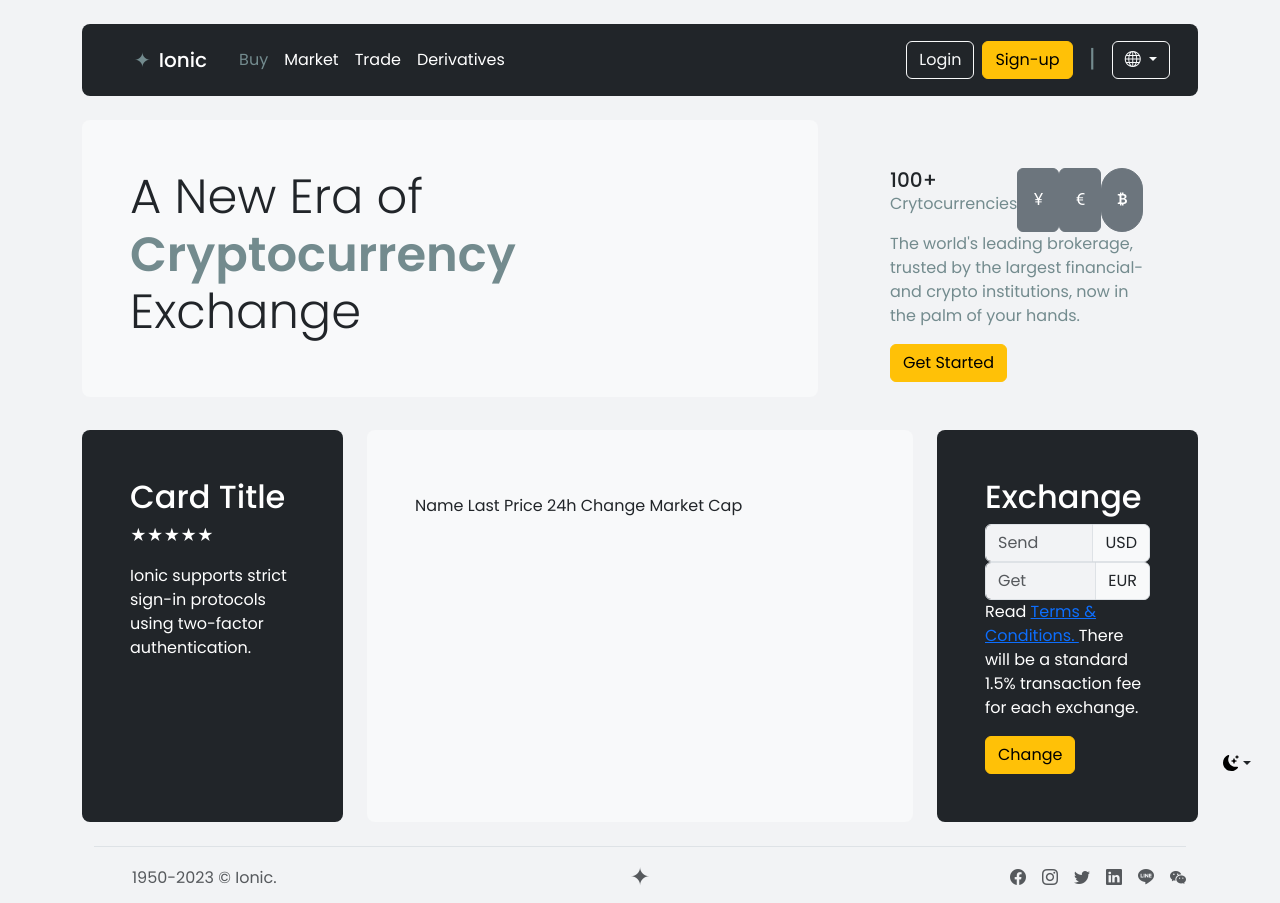
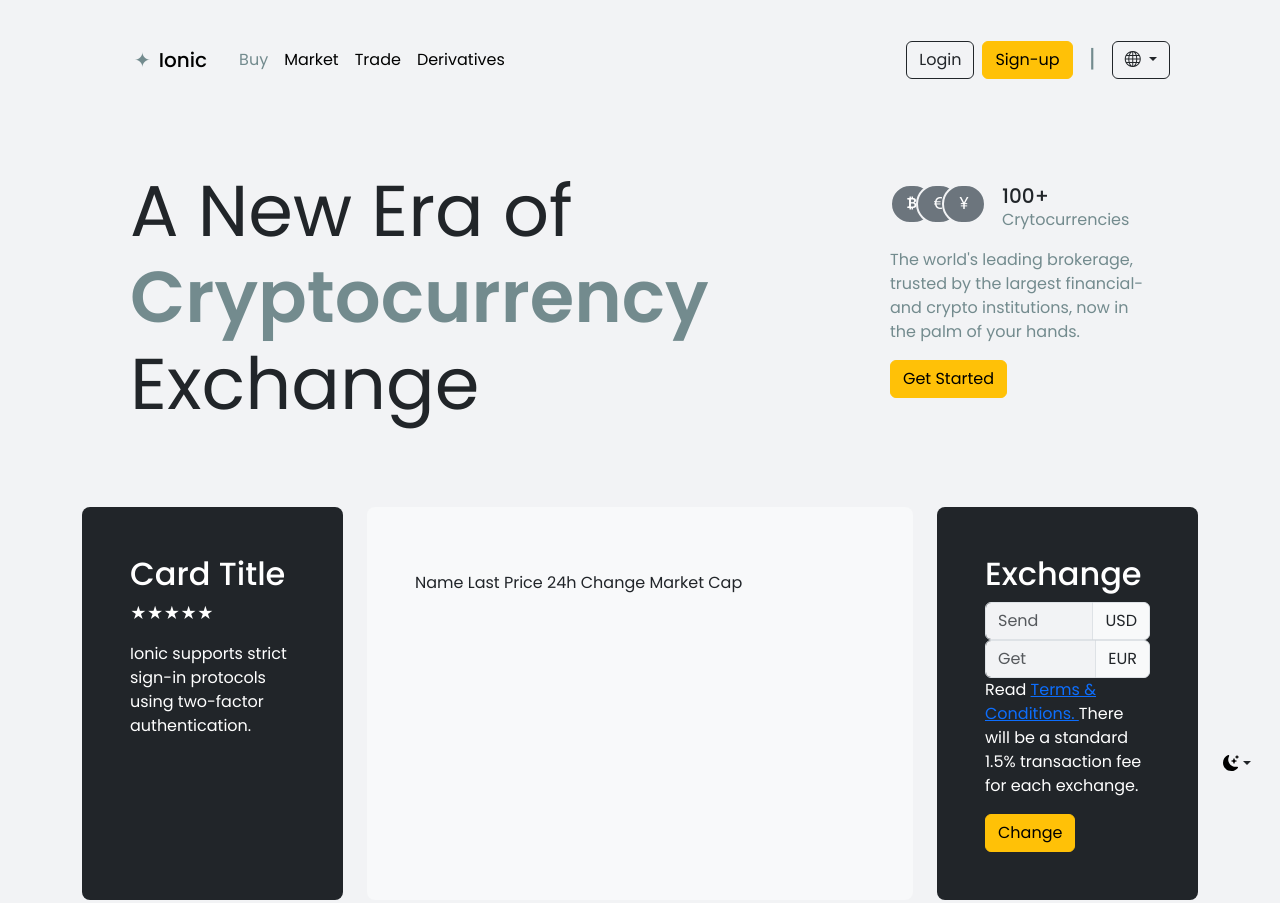
Before and after one commit to stephjohnsons/ionic, a website: page index.html in a window 1280 px wide. Shown: the top 903 px of the page. Drawn offline with nearby package versions, Linux system fonts and the light colour scheme; files whose address does not match are found by name.

Commit message:
modified button styles

```diff
--- a/index.html
+++ b/index.html
@@ -62,13 +62,13 @@
     <!-- Limit the view to centre -->
     <div class="container py-4">
       <!-- Navbar -->
-      <header class="p-3 text-bg-dark rounded-3">
+      <header class="p-3 rounded-3">
         <div class="container">
           <div class="d-flex flex-wrap align-items-center justify-content-center justify-content-lg-start">
             <ul class="nav mx-4 text-xl-center">
               <li>
                 <h5 class="nav justify-content-center">
-                  <a href="/" class="d-flex align-items-center mb-2 mb-lg-0 text-white text-decoration-none">
+                  <a href="/" class="d-flex align-items-center mb-2 mb-lg-0 text-black text-decoration-none">
                     <span class="text-secondary me-2">
                       ✦
                     </span>
@@ -80,20 +80,20 @@
 
             <ul class="nav col-12 col-lg-auto me-lg-auto mb-2 justify-content-center mb-md-0">
               <li><a href="#" class="nav-link px-2 text-secondary">Buy</a></li>
-              <li><a href="#" class="nav-link px-2 text-white">Market</a></li>
-              <li><a href="#" class="nav-link px-2 text-white">Trade</a></li>
-              <li><a href="#" class="nav-link px-2 text-white">Derivatives</a></li>
+              <li><a href="#" class="nav-link px-2 text-black">Market</a></li>
+              <li><a href="#" class="nav-link px-2 text-black">Trade</a></li>
+              <li><a href="#" class="nav-link px-2 text-black">Derivatives</a></li>
             </ul>
 
             <div class="text-end nav">
-              <button type="button" class="btn btn-outline-light me-2">Login</button>
+              <button type="button" class="btn btn-outline-dark me-2">Login</button>
               <button type="button" class="btn btn-warning">Sign-up</button>
               <span class="fs-4 ms-3 text-secondary">
                 |
               </span>
 
               <div class="dropdown ms-3">
-                <button class="btn btn-outline-light dropdown-toggle" type="button" data-bs-toggle="dropdown" aria-expanded="false">
+                <button class="btn btn-outline-dark dropdown-toggle" type="button" data-bs-toggle="dropdown" aria-expanded="false">
                   <i class="bi-globe"></i>
                 </button>
                 <ul class="dropdown-menu">
@@ -109,8 +109,8 @@
       <!-- 1st row -->
       <div class="row align-items-md-stretch mt-4">
         <div class="col-md-8">
-          <div class="p-5 mb-4 bg-body-tertiary rounded-3">
-            <h1 class="display-5">
+          <div class="p-5 mb-4 rounded-3">
+            <h1>
               A New Era of <br>
               <span class="text-secondary fw-semibold">
                 Cryptocurrency
@@ -122,16 +122,16 @@
 
         <div class="col-md-4 ">
           <div class="h-90 p-5 rounded-3">
-            <div class="align-items-md-stretch">
-              <div class="avatars">
-                <button type="button" class="btn btn-secondary rounded-5 py-n1">
-                  <i class="bi bi-currency-bitcoin"></i>
+            <div class="align-items-md-stretch mt-3">
+              <div class="avatars mb-4">
+                <button type="button" class="btn btn-secondary rounded-5 py-n1 first-avatar">
+                  <i class="bi bi-currency-bitcoin currency"></i>
                 </button>
-                <button type="button" class="btn btn-secondary">
-                  <i class="bi bi-currency-euro"></i>
+                <button type="button" class="btn btn-secondary rounded-5 py-n1 avatar">
+                  <i class="bi bi-currency-euro currency"></i>
                 </button>
-                <button type="button" class="btn btn-secondary">
-                  <i class="bi bi-currency-yen"></i>
+                <button type="button" class="btn btn-secondary rounded-5 py-n1 avatar me-3">
+                  <i class="bi bi-currency-yen currency"></i>
                 </button>
 
                 <span>
--- a/styles/styles.css
+++ b/styles/styles.css
@@ -11,24 +11,20 @@
 /* Overlapping Avatar */
 .avatars {
   display: inline-flex;
-  flex-direction: row-reverse;
+  height: 40px;
+}
+
+.currency {
+  font-size: 16px;
+}
+
+.first-avatar {
+  border: solid 2.2px #f2f3f5;
 }
 
 .avatar {
-  position: relative;
-  border: 4px solid #fff;
-  border-radius: 50%;
-  overflow: hidden;
-  width: 60px;
-}
-
-.avatar:not(:last-child) {
-  margin-left: -30px;
-}
-
-.avatar img {
-  width: 130%;
-  display: block;
+  margin-left: -18px;
+  border: solid 2.2px #f2f3f5;
 }
 
 /* Table */
```
Also changed, not shown: scss/custom.css.
